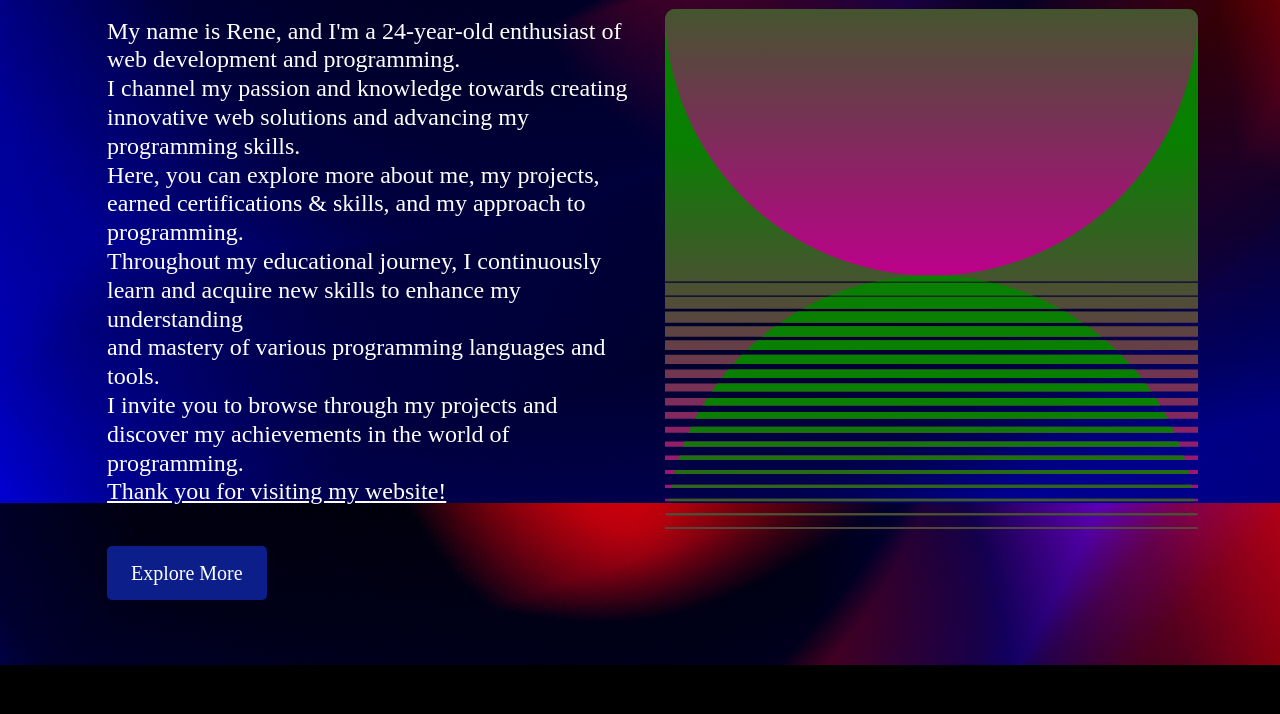
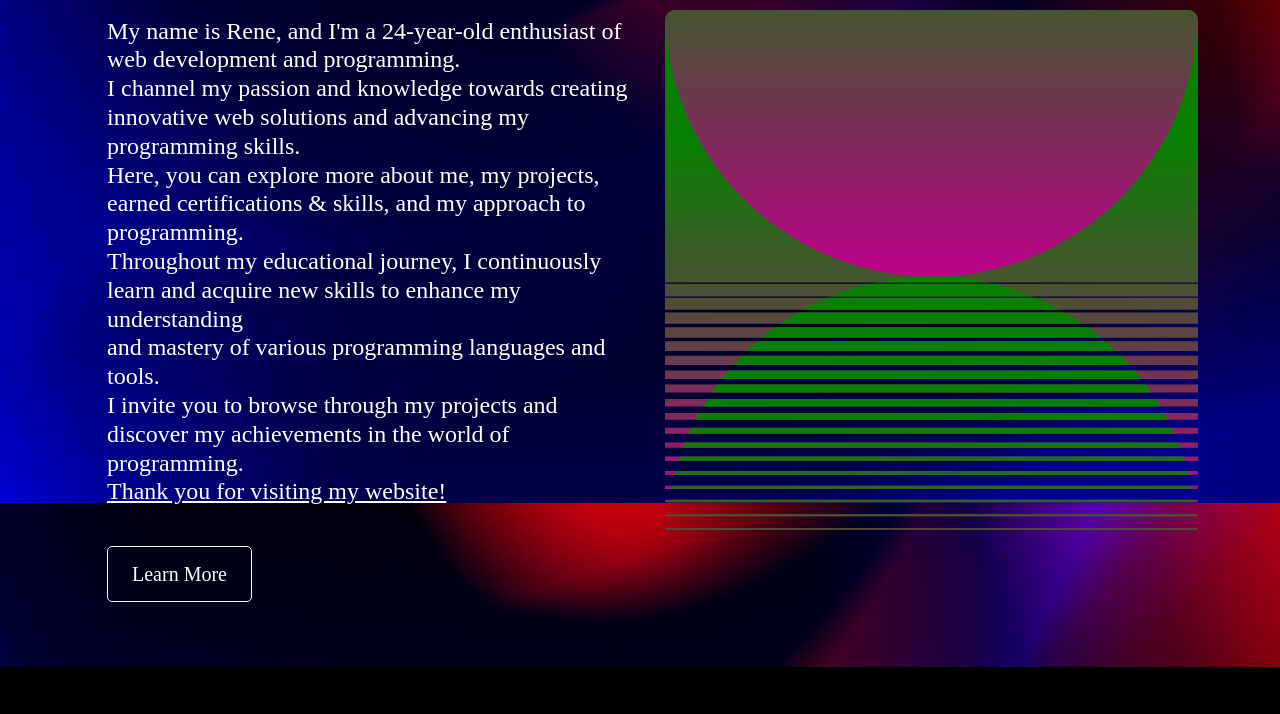
Before and after one commit to RenePung/rene-pungartnik, a plain HTML site: page index.html in a window 1280 px wide. Shown: the part 297-1011 px from the top of the page. Drawn offline with nearby package versions, Linux system fonts and the light colour scheme; a web font is replaced by a local one.

Commit message:
updated button

```diff
--- a/index.html
+++ b/index.html
@@ -109,7 +109,7 @@
         Throughout my educational journey, I continuously learn and acquire new skills to enhance my understanding <br> and mastery of various programming languages and tools.<br>
         I invite you to browse through my projects and discover my achievements in the world of programming.<br>
         <u>Thank you for visiting my website!</u></p>
-        <button class="cta-button">Explore More</button>
+        <button type="button" class="btn btn-outline-light">Learn More</button>
     </div>
     <div class="hero-image">
       <img id="futuristic-svg" src="horizon-futuristic.svg.svg" alt="Futuristic Horizon Art">
--- a/style.css
+++ b/style.css
@@ -102,19 +102,10 @@ body {
 
 .hero-content button {
   display: inline-block;
-  background-color: rgb(12, 30, 137);
-  color: white;
   padding: 12px 24px;
   border-radius: 5px;
   font-size: 20px;
-  border: none;
   cursor: pointer;
-  transition: 0.3s ease;
-}
-
-.hero-content button:hover {
-  background-color:  rgb(0, 22, 144);
-  transform: scale(1.1);
 }
 
 .hero-image {
```
